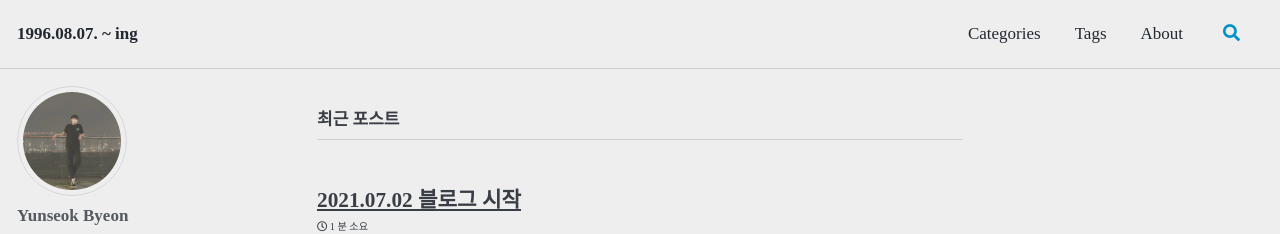
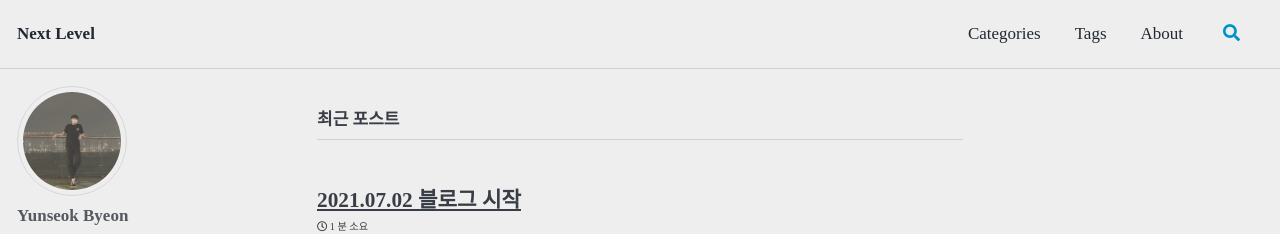
Before and after one commit to bye0nys/bye0nys.github.io, a Jekyll site: the page built from index.html, in a window 1280 px wide. Shown: the top 234 px of the page. Built offline with Jekyll 4.4.1, drawn with Linux system fonts in a browser that asks for light colours; cached includes are drawn as plain includes; some web fonts are replaced; the list of posts is cut into pages by our own code.

Commit message:
a bit changes

```diff
--- a/_config.yml
+++ b/_config.yml
@@ -16,7 +16,7 @@ minimal_mistakes_skin    : "air" # "air", "aqua", "contrast", "dark", "dirt", "n
 
 # Site Settings
 locale                   : "ko-KR"
-title                    : "1996.08.07. ~ ing"
+title                    : "Next Level"
 title_separator          : "-"
 subtitle                 : # site tagline that appears below site title in masthead
 name                     : "Yunseok Byeon"
```
